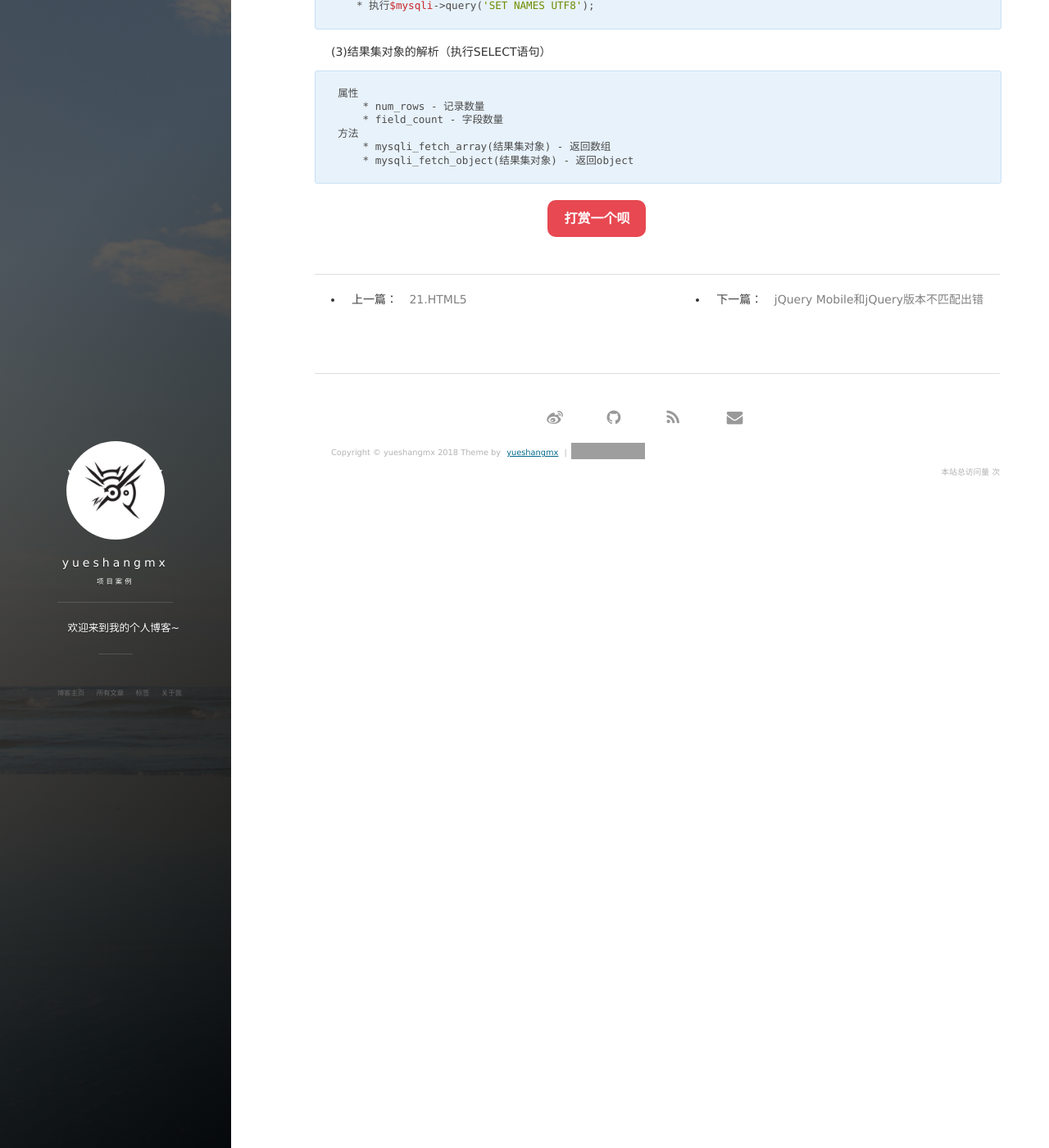
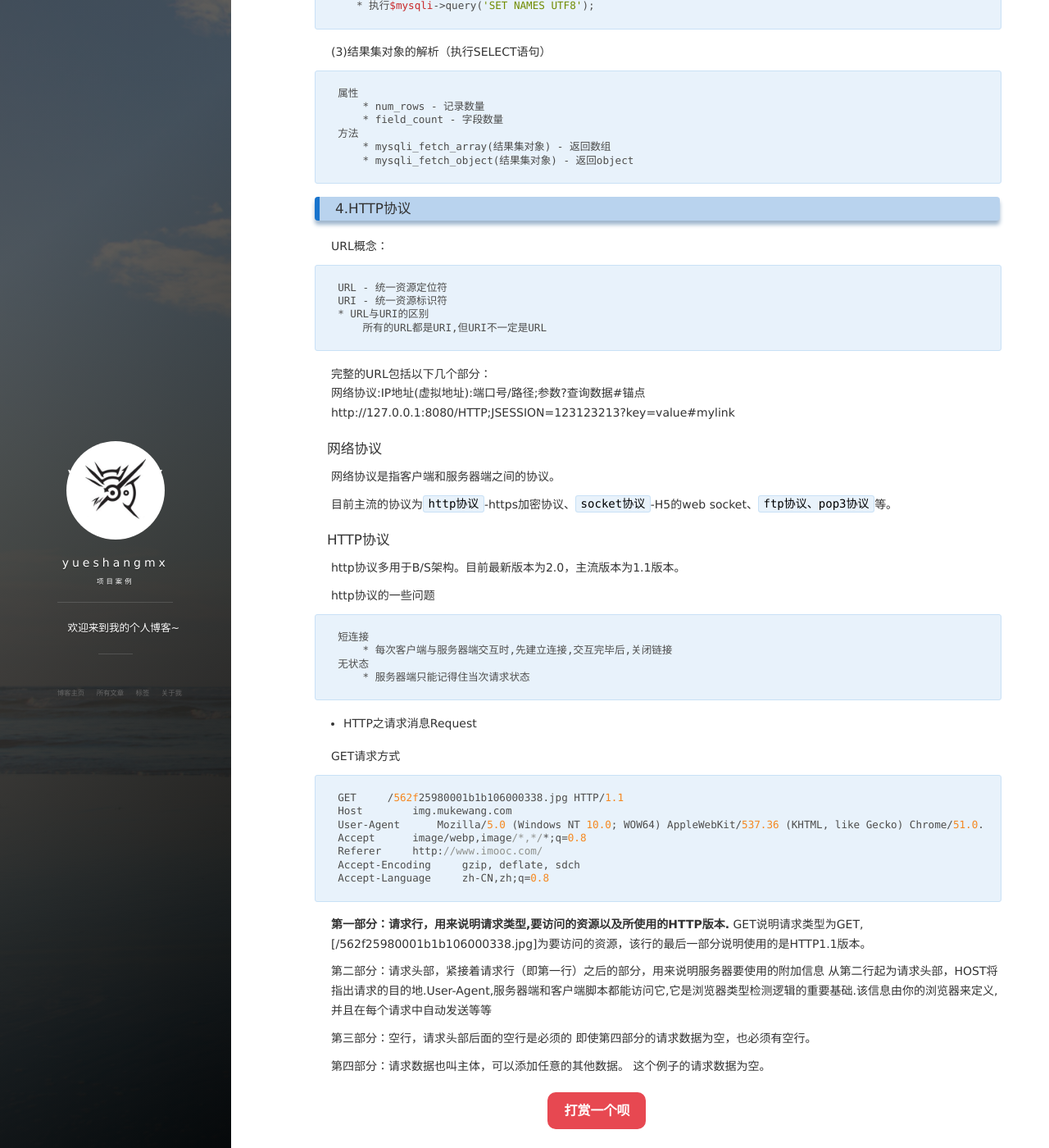
Before and after one commit to yueshangmx/yueshangmx.github.io, a Jekyll site: the page built from _posts/2017-11-02-SERVER&HTTP.md, in a window 1280 px wide and 1400 px high, scrolled down 5198 px. Shown: the whole window at 82% size. Built offline with Jekyll 4.4.1, drawn with Linux system fonts in a browser that asks for light colours; nearby versions of some CDN libraries; comment, search, counter and statistics services are not loaded; grey boxes are pictures that could not be loaded.

Commit message:
update server

````diff
--- a/_posts/2017-11-02-SERVER&HTTP.md
+++ b/_posts/2017-11-02-SERVER&HTTP.md
@@ -287,3 +287,59 @@ switch...case
     * mysqli_fetch_array(结果集对象) - 返回数组
     * mysqli_fetch_object(结果集对象) - 返回object
 ```
+
+### 4.HTTP协议
+
+URL概念：
+```
+URL - 统一资源定位符
+URI - 统一资源标识符
+* URL与URI的区别
+    所有的URL都是URI,但URI不一定是URL
+```
+
+完整的URL包括以下几个部分：<br>
+网络协议:IP地址(虚拟地址):端口号/路径;参数?查询数据#锚点<br>
+http://127.0.0.1:8080/HTTP;JSESSION=123123213?key=value#mylink
+
+#### 网络协议
+
+网络协议是指客户端和服务器端之间的协议。
+
+目前主流的协议为`http协议`-https加密协议、`socket协议`-H5的web socket、`ftp协议、pop3协议`等。
+
+#### HTTP协议
+
+http协议多用于B/S架构。目前最新版本为2.0，主流版本为1.1版本。
+
+http协议的一些问题
+```
+短连接
+    * 每次客户端与服务器端交互时,先建立连接,交互完毕后,关闭链接
+无状态
+    * 服务器端只能记得住当次请求状态
+```
+
+- HTTP之请求消息Request
+
+GET请求方式
+```
+GET     /562f25980001b1b106000338.jpg HTTP/1.1
+Host        img.mukewang.com
+User-Agent      Mozilla/5.0 (Windows NT 10.0; WOW64) AppleWebKit/537.36 (KHTML, like Gecko) Chrome/51.0.2704.106 Safari/537.36
+Accept      image/webp,image/*,*/*;q=0.8
+Referer     http://www.imooc.com/
+Accept-Encoding     gzip, deflate, sdch
+Accept-Language     zh-CN,zh;q=0.8
+```
+<strong>第一部分：请求行，用来说明请求类型,要访问的资源以及所使用的HTTP版本.</strong>
+GET说明请求类型为GET,[/562f25980001b1b106000338.jpg]为要访问的资源，该行的最后一部分说明使用的是HTTP1.1版本。
+
+<b>第二部分：请求头部，紧接着请求行（即第一行）之后的部分，用来说明服务器要使用的附加信息</b>
+从第二行起为请求头部，HOST将指出请求的目的地.User-Agent,服务器端和客户端脚本都能访问它,它是浏览器类型检测逻辑的重要基础.该信息由你的浏览器来定义,并且在每个请求中自动发送等等
+
+<b>第三部分：空行，请求头部后面的空行是必须的</b>
+即使第四部分的请求数据为空，也必须有空行。
+
+<b>第四部分：请求数据也叫主体，可以添加任意的其他数据。</b>
+这个例子的请求数据为空。
````
